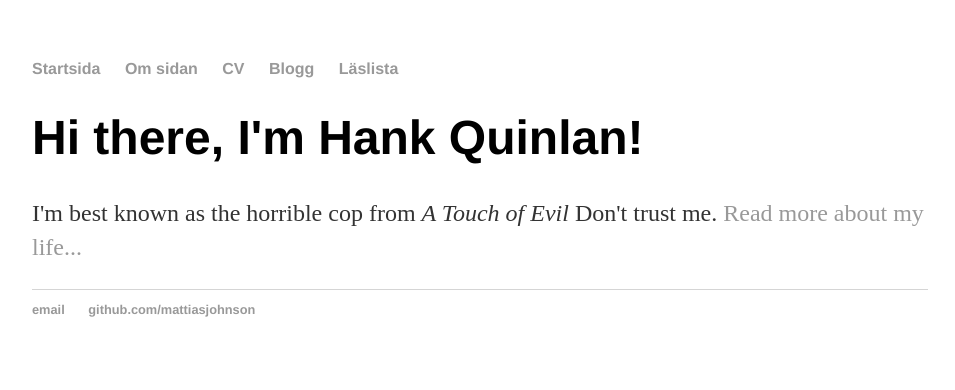
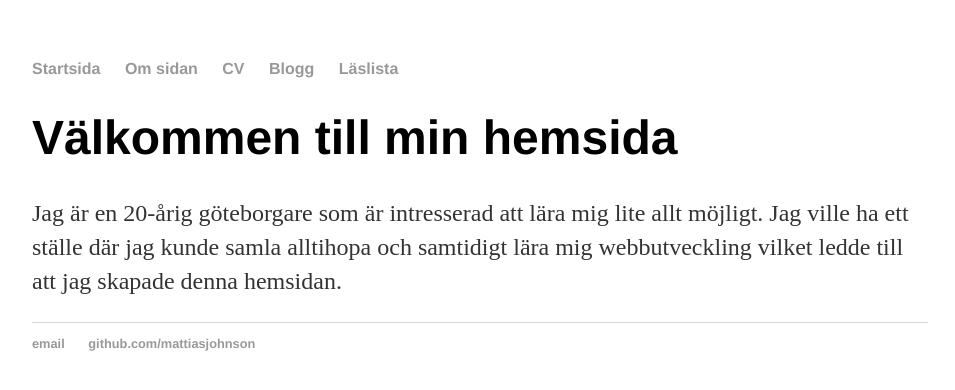
Before and after one commit to mattiasJohnson/mattiasjohnson.github.io, a Jekyll site: the page built from index.html, in a window 1280 px wide. Shown: the top 390 px of the page, without its empty margins (160-1115 px from the left). Built offline with Jekyll 4.4.1, drawn with Linux system fonts in a browser that asks for light colours.

```diff
--- a/_config.yml
+++ b/_config.yml
@@ -1,3 +1,4 @@
 name: Hank Quinlan, Horrible COp
 markdown: kramdown
 permalink: /blog/:year/:month/:day/:title
+syntax_highlighter: rouge
--- a/blog/index.html
+++ b/blog/index.html
@@ -1,6 +1,6 @@
 ---
 layout: default
-title: Hank Quinlan's Blog
+title: Mina samlade artiklar
 ---
 	<h1>{{ page.title }}</h1>
 	<ul class="posts">
--- a/css/main.css
+++ b/css/main.css
@@ -1,3 +1,5 @@
+::selection {background: black; color: white;}
+
 body {
     margin: 60px auto;
     width: 70%;
@@ -27,6 +29,7 @@
     font-size: 1.5em;
     line-height: 1.4em;
     color: #333;
+    padding-top: 0cm;
 }
 footer {
     border-top: 1px solid #d5d5d5;
@@ -42,6 +45,6 @@
     list-style: none;
 }
 
-ul {
-  font: 'Helvetiva';
+pre {
+  background: #eee;
 }
--- a/index.html
+++ b/index.html
@@ -3,6 +3,8 @@
 title: Hank Quinlan, Horrible Cop
 ---
 <div class="blurb">
-	<h1>Hi there, I'm Hank Quinlan!</h1>
-	<p>I'm best known as the horrible cop from <em>A Touch of Evil</em> Don't trust me. <a href="/about">Read more about my life...</a></p>
-</div><!-- /.blurb -->
+	<h1>Välkommen till min hemsida</h1>
+	<p>Jag är en 20-årig göteborgare som är intresserad att lära mig lite allt möjligt. Jag ville ha ett ställe där jag kunde samla alltihopa
+	och samtidigt lära mig webbutveckling vilket ledde till att jag skapade denna hemsidan.
+	</p>
+</div> <!-- /.blurb -->
--- a/reading-list/index.html
+++ b/reading-list/index.html
@@ -16,7 +16,7 @@
 
 <li>Peter Singers böcker</li>
 
-<li>Humilitaion - Wayne Koestenbaum</li>
+<li>Humiliation - Wayne Koestenbaum</li>
 
 <li>Machete Season: The Killers in Rwanda Speak - Jean Hatzfeld</li>
 </ul>
```
Also changed, not shown: _drafts/prime-factors-java.md (+2 -2 lines).
